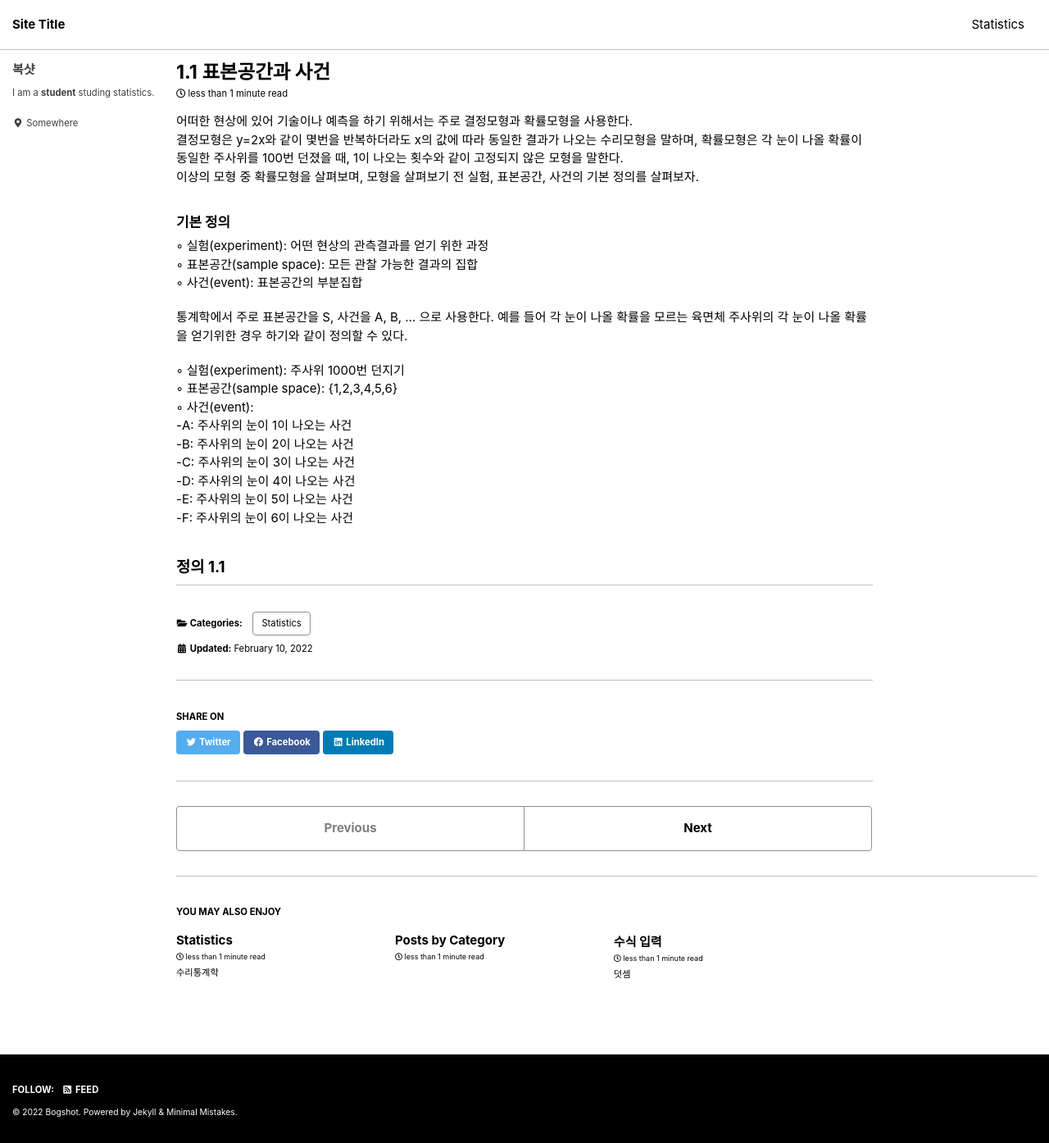
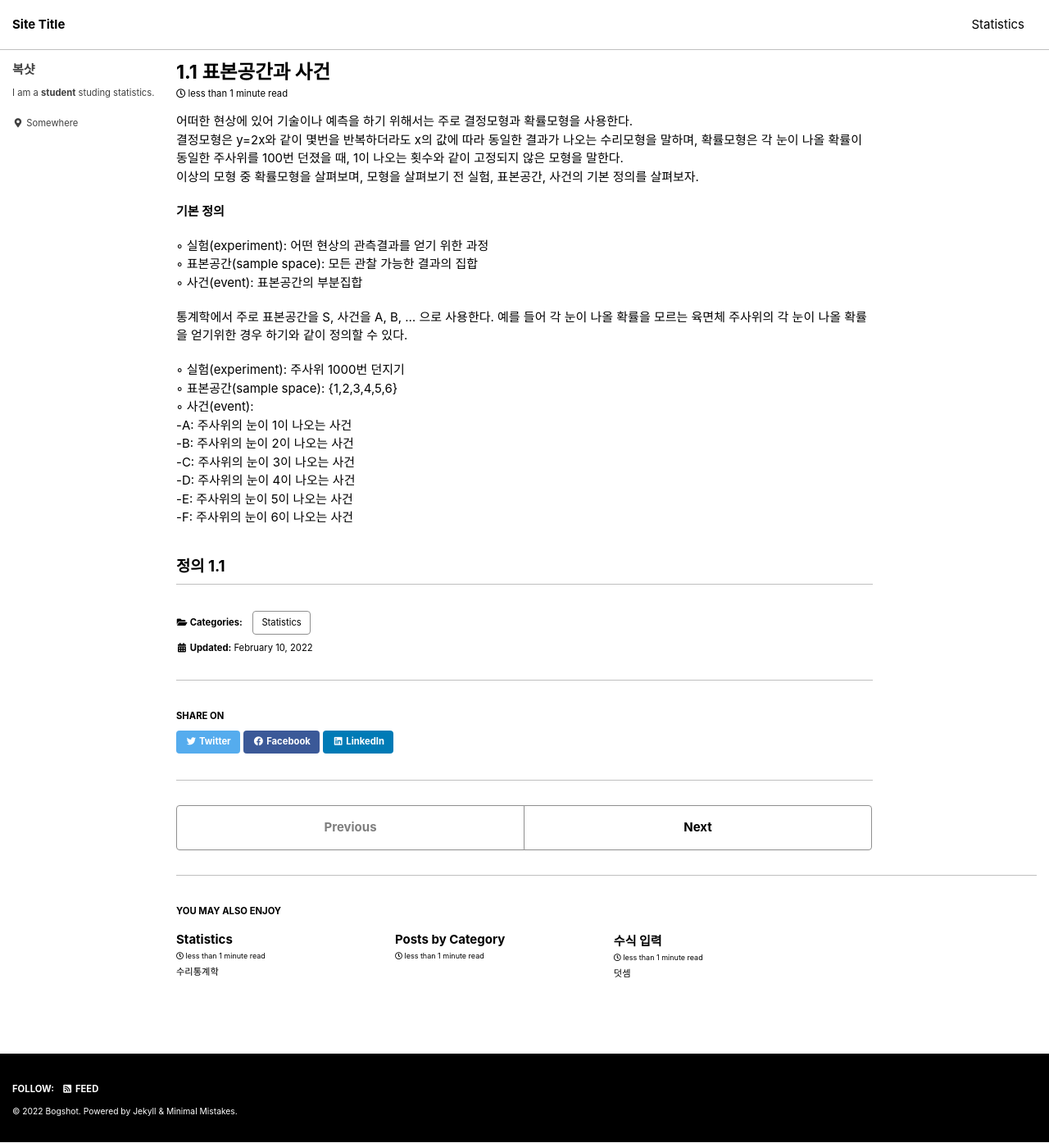
Before and after one commit to Bogshot/bogshot.github.io, a Jekyll site: the page built from _posts/2022-02-10-probability(1).md, in a window 1280 px wide. Shown: the whole page at 82% size. Built offline with Jekyll 4.4.1, drawn with Linux system fonts in a browser that asks for light colours; cached includes are drawn as plain includes.

```diff
--- a/_posts/2022-02-10-probability(1).md
+++ b/_posts/2022-02-10-probability(1).md
@@ -11,7 +11,8 @@ post:
 결정모형은 y=2x와 같이 몇번을 반복하더라도 x의 값에 따라 동일한 결과가 나오는 수리모형을 말하며, 확률모형은 각 눈이 나올 확률이 동일한 주사위를 100번 던졌을 때, 1이 나오는 횟수와 같이 고정되지 않은 모형을 말한다.
 이상의 모형 중 확률모형을 살펴보며, 모형을 살펴보기 전 실험, 표본공간, 사건의 기본 정의를 살펴보자.
 
-### 기본 정의
+**기본 정의**
+
 
 ◦ 실험(experiment): 어떤 현상의 관측결과를 얻기 위한 과정
 ◦ 표본공간(sample space): 모든 관찰 가능한 결과의 집합
```
